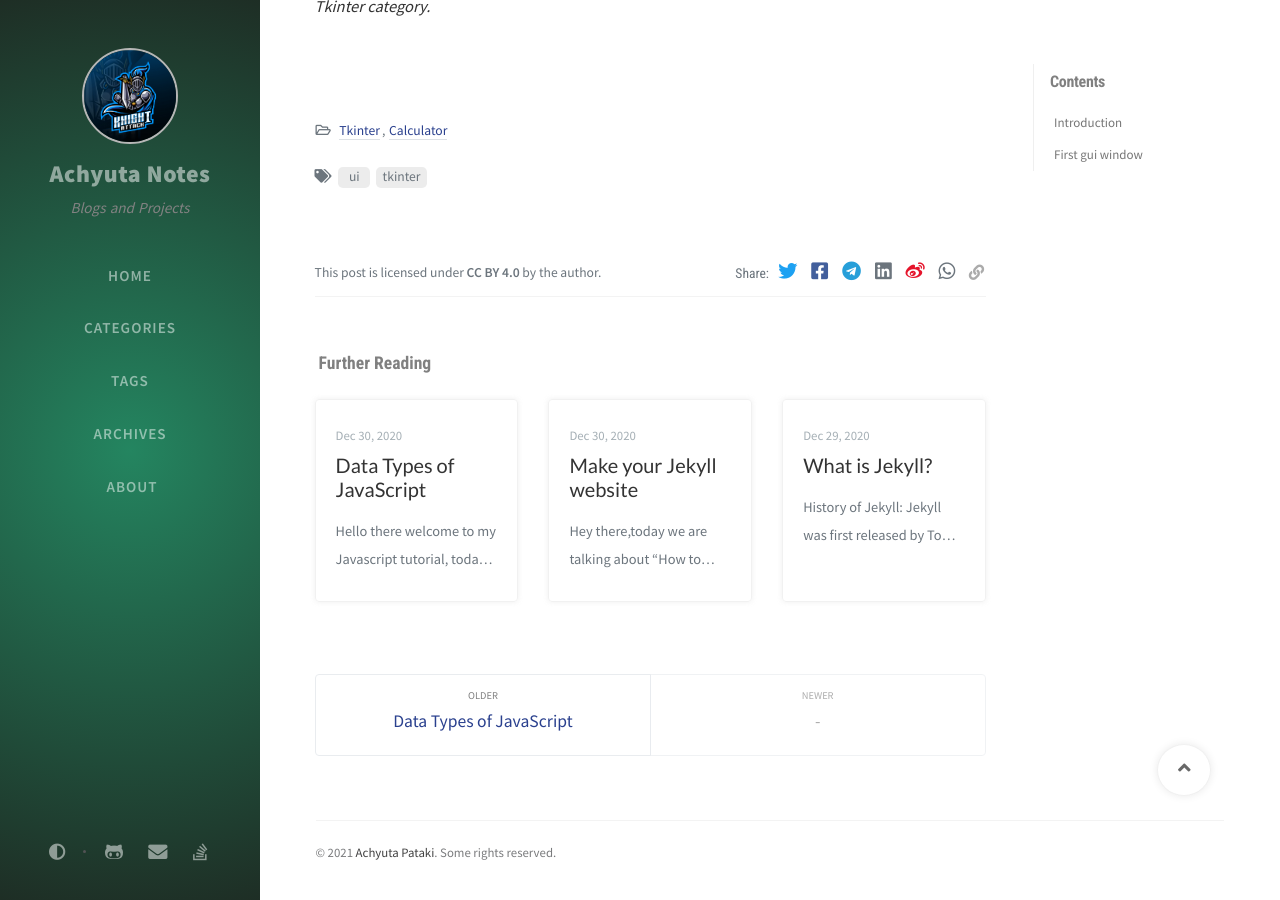
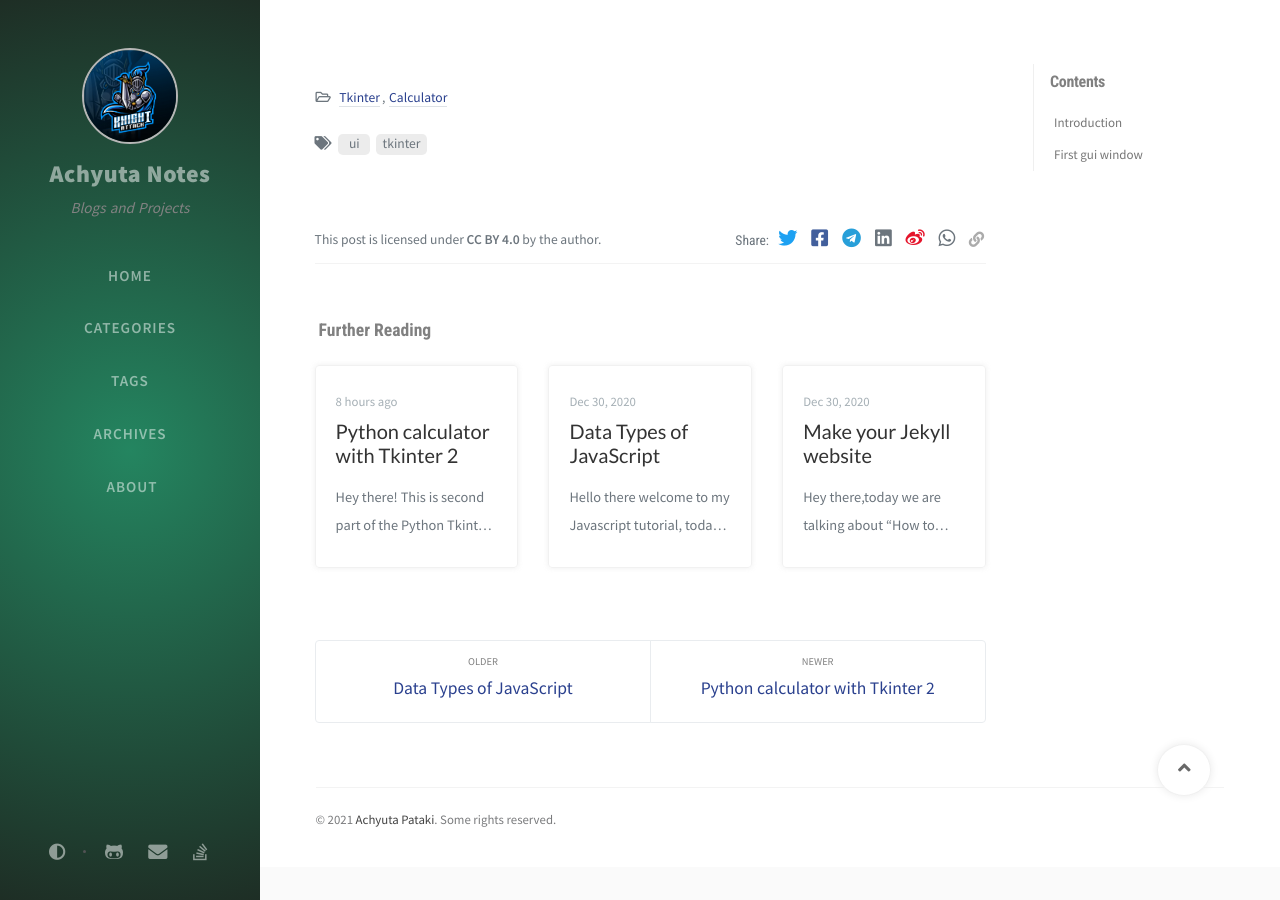
Before and after one commit to achyutap/achyutap.github.io, a Jekyll site: the page built from _posts/2021-01-03-python-calculator-l-one.md, in a window 1280 px wide and 900 px high, scrolled down 1356 px. Built offline with Jekyll 4.4.1, drawn with Linux system fonts in a browser that asks for light colours; nearby versions of some CDN libraries; comment, search, counter and statistics services are not loaded.

Commit message:
tk post  2

```diff
--- a/_posts/2021-01-03-python-calculator-l-one.md
+++ b/_posts/2021-01-03-python-calculator-l-one.md
@@ -35,7 +35,6 @@ In python 3.8 it is going to work, what it does is create a simple window of tki
 
 ### Code explained
 * `import tkinter as tk` : This line includes tkinter module.
-*
 * `window = tk.Tk()` : Inishalizes the window of tkinter.
 * `tk.mainloop()` : The event loop, it will create a window of tkinter and do like the stuff said before this loop.
 
--- /dev/null
+++ b/_posts/2021-01-04-py-cal-two.md
@@ -0,0 +1,9 @@
+---
+title: Python calculator with Tkinter 2
+date: 2021-01-04 10:10:10 +530
+categories: [Tkinter, Calculator]
+tags: [ui, tkinter]
+---
+
+Hey there!
+This is second part of the Python Tkinter section.
```
